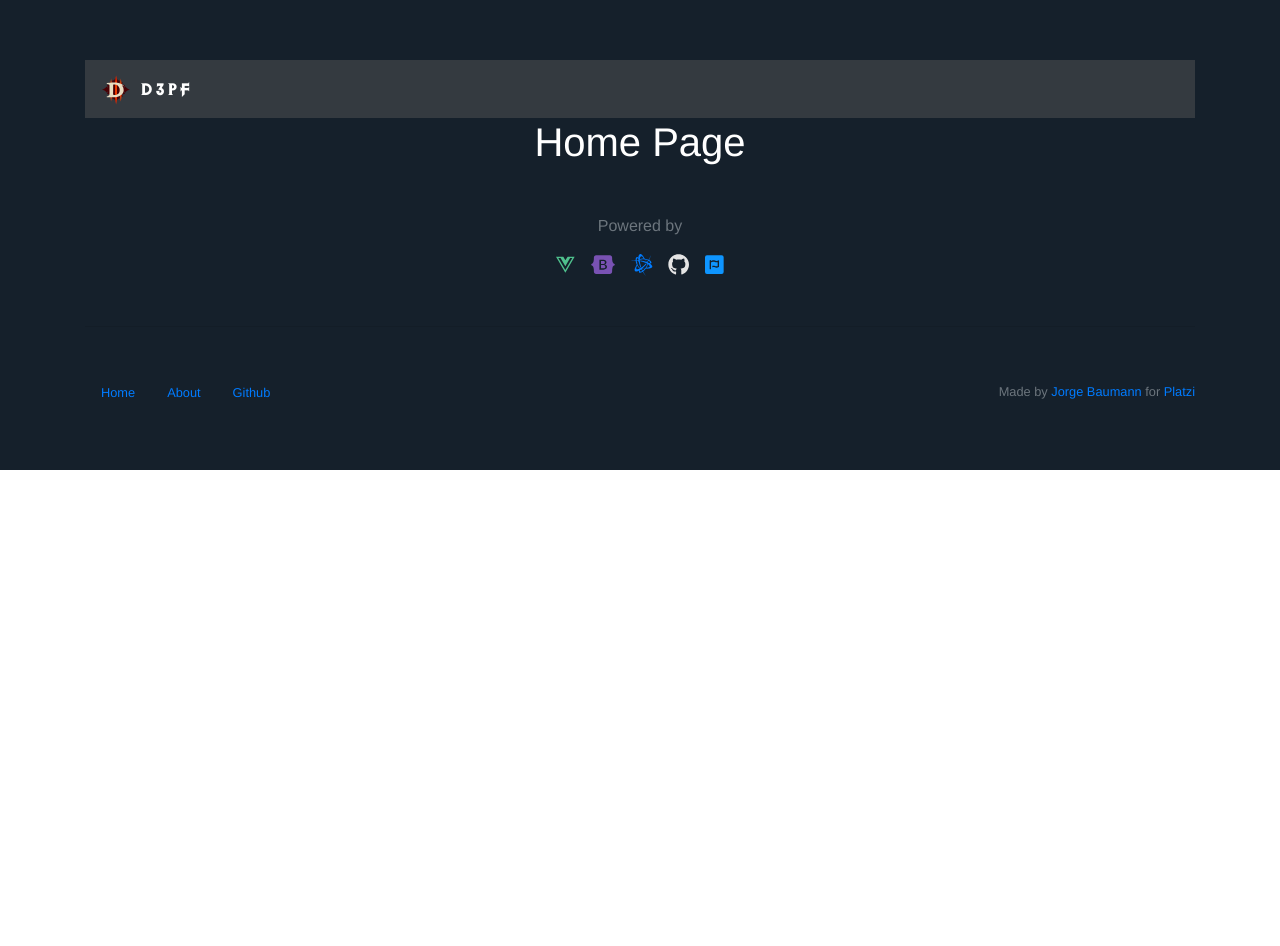
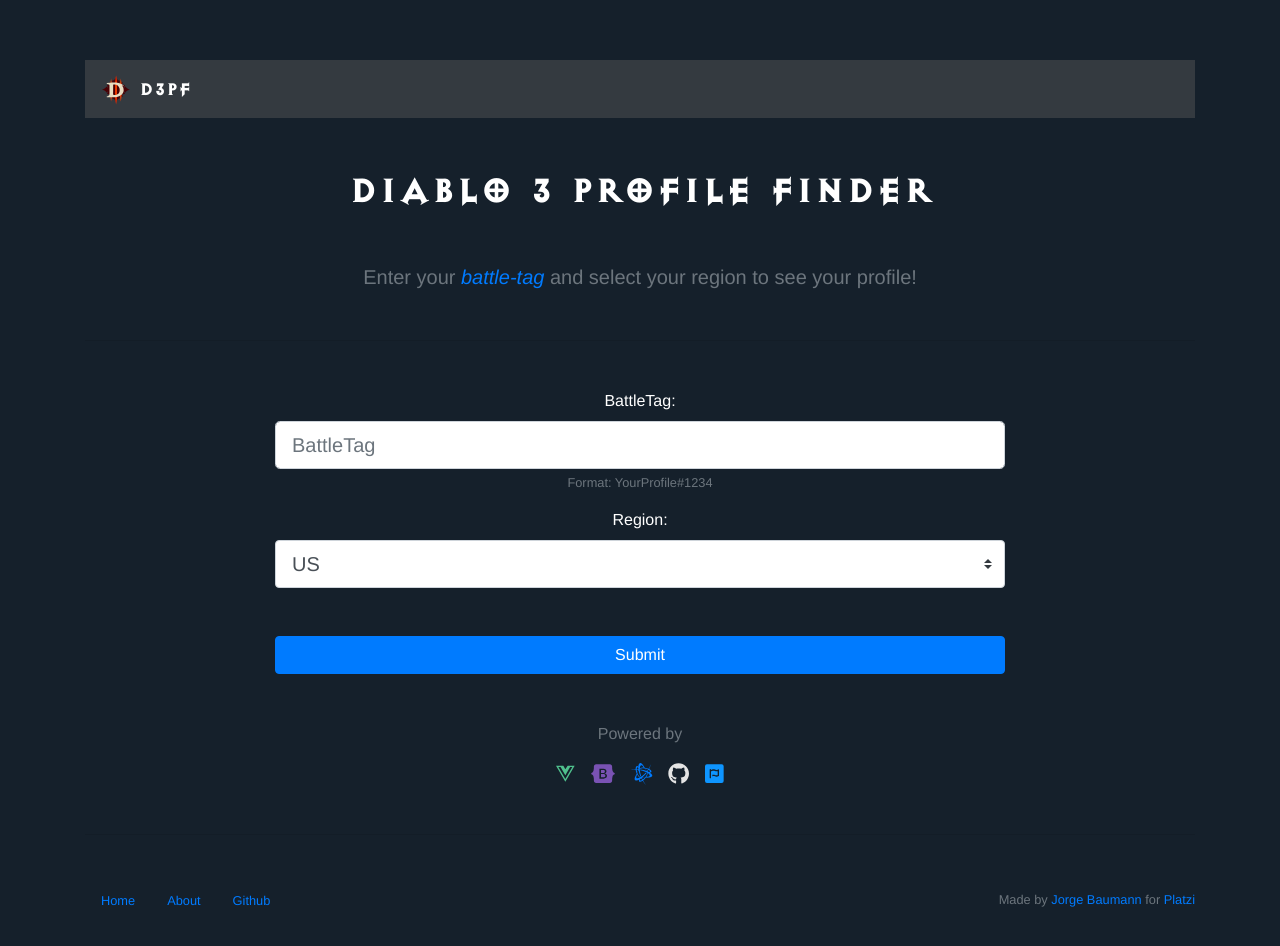
Before and after one commit to ludmartinez/d3pf, a Vue app: page / in a window 1280 px wide. Shown: the top 946 px of the page. Before the commit the page ends 800 px from the top, so only its background shows below. Built offline with nearby package versions, Linux system fonts and the light colour scheme; no server answers.

Commit message:
style: Add search form in Home component

```diff
--- /dev/null
+++ b/src/utils/regions.js
@@ -0,0 +1,13 @@
+const regions = ['us', 'eu', 'kr', 'tw']
+
+const locales = {
+  us: 'en_US',
+  eu: 'en_GB',
+  kr: 'ko_KR',
+  tw: 'zh_TW'
+}
+
+export {
+  regions,
+  locales
+}
--- /dev/null
+++ b/src/views/Home/HomeForm.vue
@@ -0,0 +1,67 @@
+<template>
+  <div class="search-form my-5">
+    <div class="row">
+      <div class="col-12 col-md-8 offset-md-2">
+        <!-- form -->
+        <b-form @submit.prevent="onSubmit">
+          <b-form-group
+            id="input-group-1"
+            label="BattleTag:"
+            label-for="input-text"
+            description="Format: YourProfile#1234"
+          >
+            <b-form-input
+              id="input-text"
+              v-model="form.battleTag"
+              type="text"
+              size="lg"
+              required
+              placeholder="BattleTag"
+            />
+          </b-form-group>
+
+          <b-form-group id="input-group-3" label="Region:" label-for="input-region">
+            <b-form-select
+              id="input-region"
+              v-model="form.region"
+              size="lg"
+              :options="regions"
+              required
+            />
+          </b-form-group>
+
+          <div class="d-flex justify-content-end mt-5">
+            <b-button type="submit" variant="primary" block>Submit</b-button>
+          </div>
+        </b-form>
+      </div>
+    </div>
+  </div>
+</template>
+
+<script>
+import { regions } from '@/utils/regions'
+
+export default {
+  name: 'MainForm',
+  data () {
+    return {
+      form: {
+        battleTag: '',
+        region: 'us'
+      }
+    }
+  },
+  computed: {
+    regions () {
+      return regions.map(region => ({ value: region, text: region.toUpperCase() }))
+    }
+  },
+  methods: {
+    onSubmit () {
+      const { region, battleTag } = this.form
+      this.$router.push({ name: 'Profile', params: { region, battleTag: battleTag.replace('#', '-') } })
+    }
+  }
+}
+</script>
--- /dev/null
+++ b/src/views/Home/HomeTitle.vue
@@ -0,0 +1,23 @@
+<template>
+  <div class="home-title text-center">
+    <h1 class="my-5 font-diablo">Diablo 3 Profile Finder</h1>
+    <p class="lead text-muted">
+      Enter your
+      <em>
+        <a
+          href="https://eu.battle.net/support/es/article/75767"
+          target="_blank"
+          title="Format: YourProfile#1234"
+        >battle-tag</a>
+      </em>
+      and select your region to see your profile!
+    </p>
+    <hr class="mt-5" />
+  </div>
+</template>
+
+<script>
+export default {
+  name: 'HomeTitle'
+}
+</script>
--- a/src/views/Home/Index.vue
+++ b/src/views/Home/Index.vue
@@ -1,12 +1,19 @@
 <template>
   <div class="text-center">
-    <h1>Home Page</h1>
+    <home-title></home-title>
+    <home-form></home-form>
   </div>
 </template>
 
 <script>
+import HomeTitle from '@/views/Home/HomeTitle'
+import HomeForm from '@/views/Home/HomeForm'
+
 export default {
   name: 'Home',
-  components: { }
+  components: {
+    HomeTitle,
+    HomeForm
+  }
 }
 </script>
```
